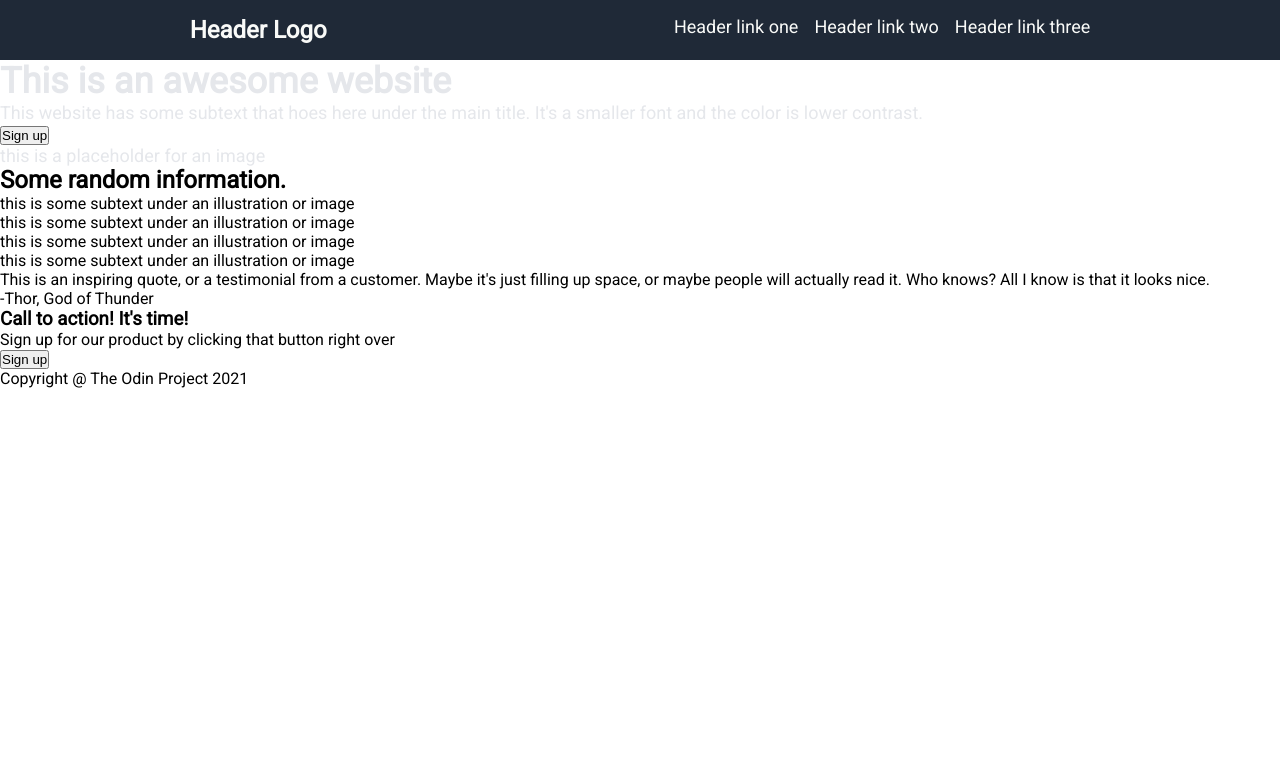
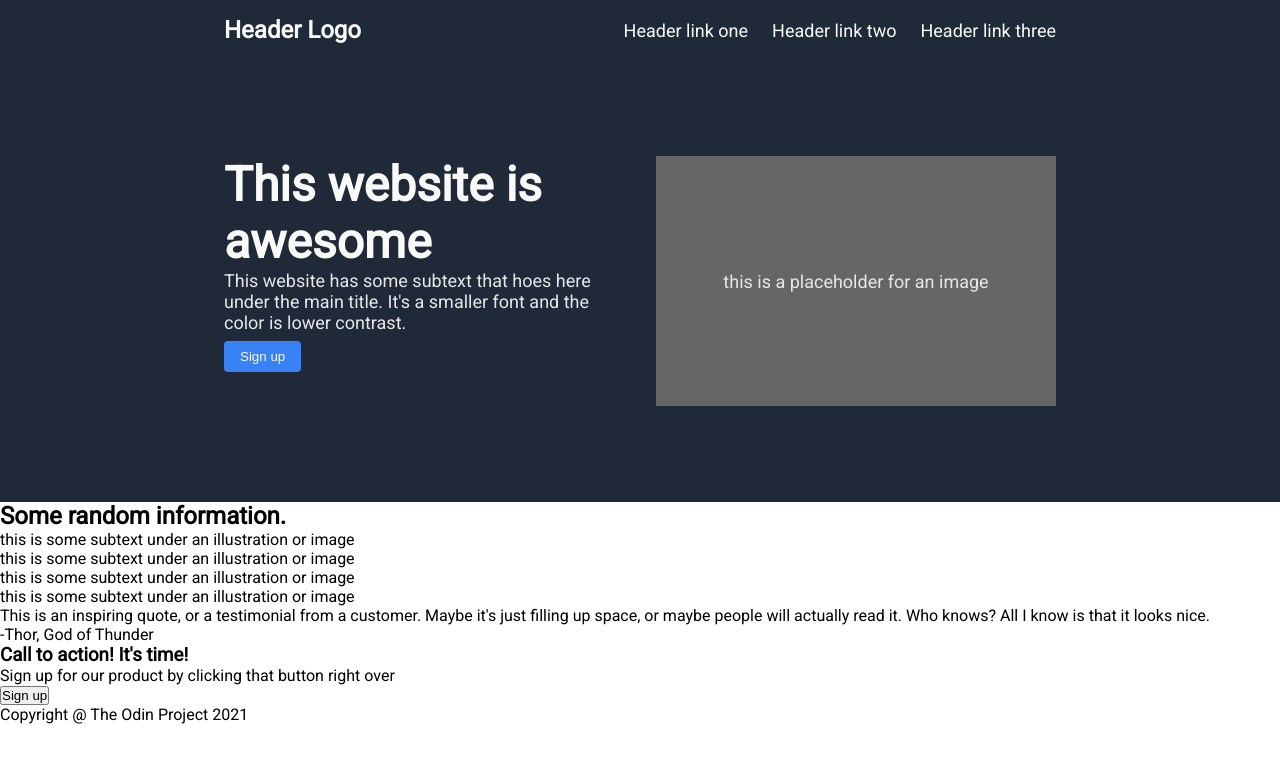
Before and after one commit to yoyanni/landing-page, a plain HTML site: page index.html in a window 1280 px wide. Drawn offline with Linux system fonts and the light colour scheme.

Commit message:
Add CSS for .awesome + Fix some HTML/CSS for nav

```diff
--- a/index.html
+++ b/index.html
@@ -6,25 +6,29 @@
     <link rel="stylesheet" href="./style.css" />
   </head>
   <body>
+    <!-- First Section -->
     <div class="hero">
       <nav>
         <a class="logo" href="#">Header Logo</a>
-        <ul>
-          <li><a href="#">Header link one</a></li>
-          <li><a href="#">Header link two</a></li>
-          <li><a href="#">Header link three</a></li>
-        </ul>
+        <div class="nav-links">
+          <a href="#">Header link one</a>
+          <a href="#">Header link two</a>
+          <a href="#">Header link three</a>
+        </div>
       </nav>
       <div class="awesome">
-        <h1 class="main-text">This is an awesome website</h1>
-        <p>
-          This website has some subtext that hoes here under the main title.
-          It's a smaller font and the color is lower contrast.
-        </p>
-        <button>Sign up</button>
+        <div>
+          <h1 class="main-text">This website is awesome</h1>
+          <p>
+            This website has some subtext that hoes here under the main title.
+            It's a smaller font and the color is lower contrast.
+          </p>
+          <button class="awe-button">Sign up</button>
+        </div>
+        <div class="placeholder">this is a placeholder for an image</div>
       </div>
-      <div>this is a placeholder for an image</div>
     </div>
+    <!-- Second Section -->
     <div class="second">
       <h2>Some random information.</h2>
       <div>
@@ -44,6 +48,7 @@
         <p>this is some subtext under an illustration or image</p>
       </div>
     </div>
+    <!-- Third Section -->
     <div class="third">
       <blockquote>
         This is an inspiring quote, or a testimonial from a customer. Maybe it's
@@ -52,6 +57,7 @@
       </blockquote>
       <p>-Thor, God of Thunder</p>
     </div>
+    <!-- Fourth Section -->
     <div class="four">
       <div>
         <div>
@@ -61,6 +67,7 @@
         <button>Sign up</button>
       </div>
     </div>
+    <!-- Footer -->
     <footer>Copyright @ The Odin Project 2021</footer>
   </body>
 </html>
--- a/style.css
+++ b/style.css
@@ -3,14 +3,17 @@
 .hero {
   font-size: 18px;
   color: #e5e7eb;
+  background-color: #1f2937;
 }
 
+/* Nav */
+
 nav {
-  background-color: #1f2937;
   color: #f9faf8;
   display: flex;
-  justify-content: space-around;
-  padding: 16px;
+  justify-content: space-between;
+  padding: 16px 0;
+  margin: 0 17.5%;
 }
 
 .logo {
@@ -20,7 +23,18 @@ nav {
   font-weight: 700;
 }
 
-ul {
+.nav-links {
+  display:flex;
+  gap: 24px;
+  align-items: center;
+}
+
+a {
+  color: #f9faf8;
+  text-decoration: none;
+}
+
+/* ul {
   display: flex;
   gap: 16px;
 }
@@ -32,6 +46,43 @@ li {
 li > a {
   color: #f9faf8;
   text-decoration: none;
+} */
+
+/* Awesome */
+
+.awesome {
+  display: flex;
+  padding: 96px 0;
+  margin: 0 17.5%;
+  gap: 32px;
+}
+
+.awesome > * {
+  flex: 1 1 30%;
+}
+
+.main-text {
+  font-size: 48px;
+  font-weight: 900;
+  color: #f9faf8;
+}
+
+/* Image placeholder */
+.awesome div:nth-child(2) {
+  display: flex;
+  justify-content: center;
+  align-items: center;
+  height: 250px;
+  background-color: #666;
+}
+
+.awe-button {
+  color: #f9faf8;
+  background-color: #3882f6;
+  border: 0;
+  border-radius: 4px;
+  padding: 8px 16px;
+  margin-top: 8px;
 }
 
 /* General Styling */
```
Also changed, not shown: 1 other file.
